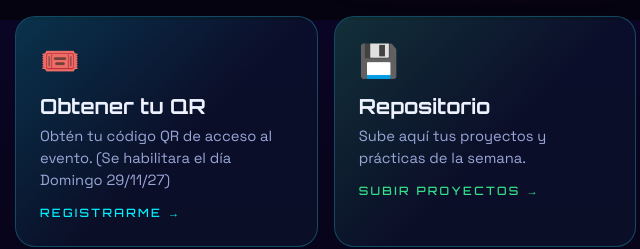
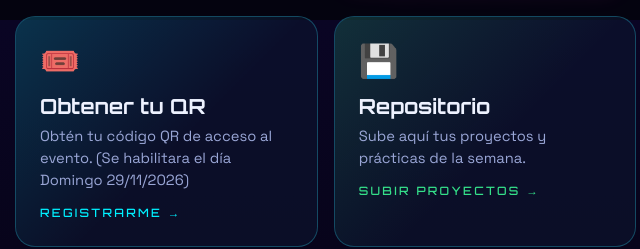
Before and after one commit to danaromero960120/invitacioninfoxxxiii, a plain HTML site: page index.html in a window 1280 px wide. Shown: the part 1580-1829 px from the top of the page, 155-795 px from the left. Drawn offline with Linux system fonts and the light colour scheme.

Commit message:
cambio de fecha

```diff
--- a/index.html
+++ b/index.html
@@ -74,7 +74,7 @@
   <h2 id="accesos">Accesos</h2>
   <div class="links">
     <a class="lk" id="l-reg" href="#" target="_blank" rel="noopener">
-      <div class="ic">🎟️</div><h3>Obtener tu QR</h3><p>Obtén tu código QR de acceso al evento. (Se habilitara el día Domingo 29/11/27)</p><em>REGISTRARME →</em>
+      <div class="ic">🎟️</div><h3>Obtener tu QR</h3><p>Obtén tu código QR de acceso al evento. (Se habilitara el día Domingo 29/11/2026)</p><em>REGISTRARME →</em>
     </a>
     <a class="lk" id="l-repo" href="#" target="_blank" rel="noopener">
       <div class="ic">💾</div><h3>Repositorio</h3><p>Sube aquí tus proyectos y prácticas de la semana.</p><em>SUBIR PROYECTOS →</em>
```
